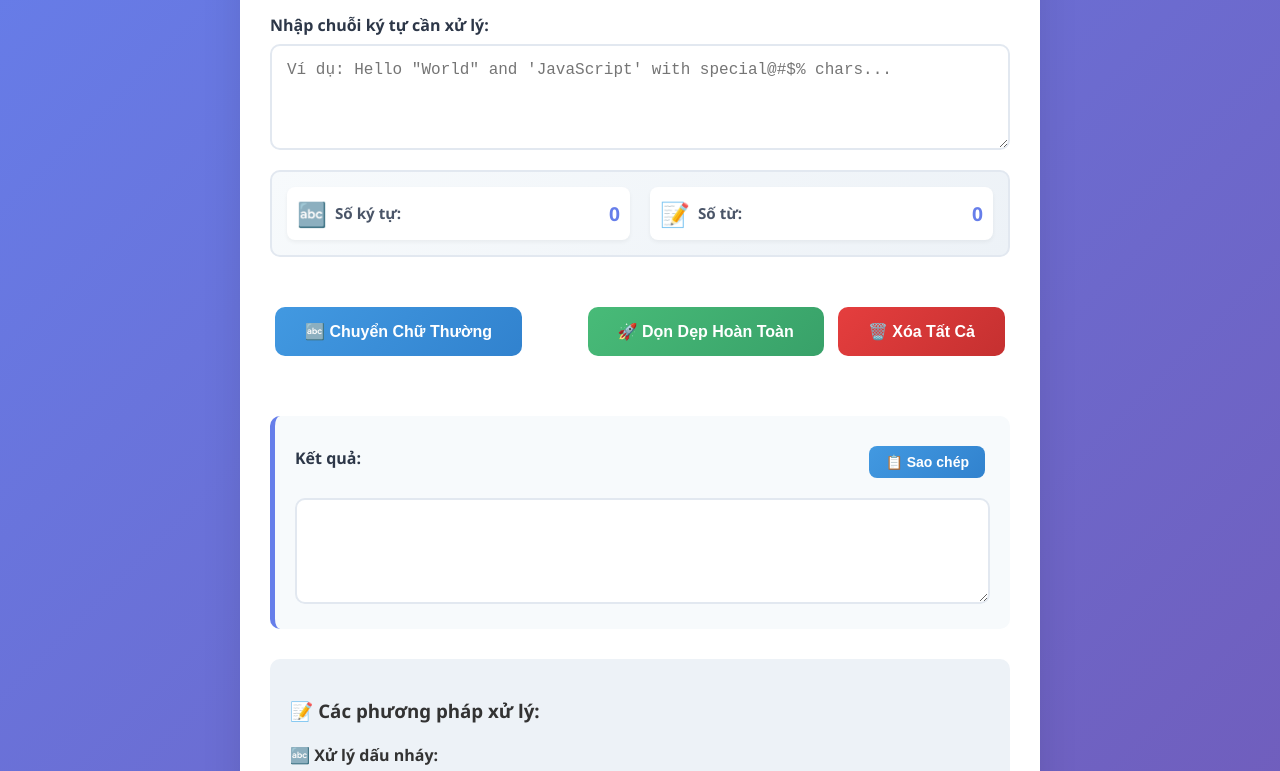
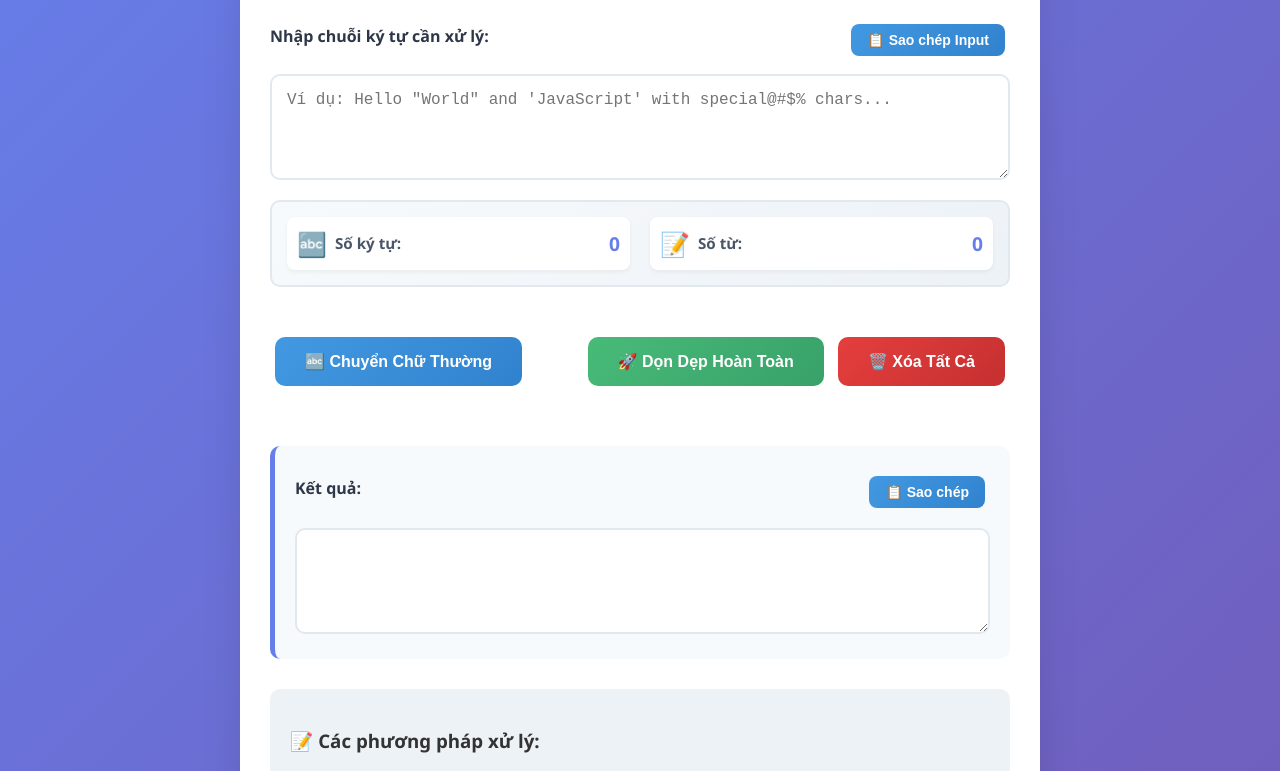
Before and after one commit to tiendatpy/Text-Processor, a plain HTML site: page index.html in a window 1280 px wide. Shown: the part 148-919 px from the top of the page. Drawn offline with Linux system fonts and the light colour scheme.

Commit message:
update copy button

```diff
--- a/index.html
+++ b/index.html
@@ -12,7 +12,12 @@
         <h1>🧹 Xử Lý & Tối Ưu Hóa Chuỗi Ký Tự</h1>
 
         <div class="input-group">
-            <label for="inputText">Nhập chuỗi ký tự cần xử lý:</label>
+            <div class="input-header">
+                <label for="inputText">Nhập chuỗi ký tự cần xử lý:</label>
+                <button id="copyInputButton" class="copy-button" onclick="copyInputToClipboard()">
+                    📋 Sao chép Input
+                </button>
+            </div>
             <textarea id="inputText" rows="4" placeholder='Ví dụ: Hello "World" and \'JavaScript\' with special@#$% chars...'></textarea>
             <div class="stats-container">
                 <div class="stat-item">
--- a/script.js
+++ b/script.js
@@ -133,7 +133,6 @@ function updateStats() {
     const charCount = document.getElementById('charCount');
     const wordCount = document.getElementById('wordCount');
     const inputTextarea = document.getElementById('inputText');
-    const copyButton = document.getElementById('copyButton');
     const statsContainer = document.querySelector('.stats-container');
 
     // Đếm số ký tự
@@ -147,27 +146,17 @@ function updateStats() {
     charCount.textContent = charLength;
     wordCount.textContent = wordLength;
 
-    // Kiểm tra giới hạn 100 ký tự
+    // Kiểm tra giới hạn 100 ký tự (chỉ hiển thị cảnh báo, không disable)
     if (charLength > 100) {
         // Thêm class cảnh báo
         inputTextarea.classList.add('char-limit-exceeded');
         statsContainer.classList.add('warning');
         charCount.classList.add('warning-text');
-
-        // Vô hiệu hóa nút copy
-        copyButton.disabled = true;
-        copyButton.classList.add('disabled');
-        copyButton.title = 'Không thể sao chép khi vượt quá 100 ký tự';
     } else {
         // Xóa class cảnh báo
         inputTextarea.classList.remove('char-limit-exceeded');
         statsContainer.classList.remove('warning');
         charCount.classList.remove('warning-text');
-
-        // Kích hoạt lại nút copy
-        copyButton.disabled = false;
-        copyButton.classList.remove('disabled');
-        copyButton.title = 'Sao chép kết quả';
     }
 }
 
@@ -186,17 +175,62 @@ function displayResult(result) {
     resetCopyButton();
 }
 
+// Hàm sao chép input vào clipboard
+async function copyInputToClipboard() {
+    const inputTextarea = document.getElementById('inputText');
+    const copyInputButton = document.getElementById('copyInputButton');
+
+    if (!inputTextarea.value.trim()) {
+        alert('Không có nội dung để sao chép!');
+        return;
+    }
+
+    try {
+        // Sử dụng Clipboard API hiện đại
+        await navigator.clipboard.writeText(inputTextarea.value);
+
+        // Cập nhật UI để thông báo đã sao chép
+        copyInputButton.innerHTML = '✅ Đã sao chép';
+        copyInputButton.classList.add('copied');
+
+        // Reset sau 2 giây
+        setTimeout(() => {
+            copyInputButton.innerHTML = '📋 Sao chép Input';
+            copyInputButton.classList.remove('copied');
+        }, 2000);
+
+        // Thêm hiệu ứng flash cho textarea
+        inputTextarea.style.backgroundColor = '#c6f6d5';
+        setTimeout(() => {
+            inputTextarea.style.backgroundColor = '#ffffff';
+        }, 500);
+
+    } catch (err) {
+        // Fallback cho trình duyệt cũ
+        try {
+            inputTextarea.select();
+            inputTextarea.setSelectionRange(0, 99999); // Cho mobile
+            document.execCommand('copy');
+
+            copyInputButton.innerHTML = '✅ Đã sao chép';
+            copyInputButton.classList.add('copied');
+
+            setTimeout(() => {
+                copyInputButton.innerHTML = '📋 Sao chép Input';
+                copyInputButton.classList.remove('copied');
+            }, 2000);
+
+        } catch (fallbackErr) {
+            alert('Không thể sao chép tự động. Vui lòng sao chép thủ công!');
+            inputTextarea.select();
+        }
+    }
+}
+
 // Hàm sao chép kết quả vào clipboard
 async function copyToClipboard() {
     const resultTextarea = document.getElementById('resultText');
     const copyButton = document.getElementById('copyButton');
-    const inputText = document.getElementById('inputText').value;
-
-    // Kiểm tra giới hạn ký tự
-    if (inputText.length > 100) {
-        alert('⚠️ Không thể sao chép! Vui lòng nhập tối đa 100 ký tự.');
-        return;
-    }
 
     if (!resultTextarea.value.trim()) {
         alert('Không có nội dung để sao chép!');
--- a/styles.css
+++ b/styles.css
@@ -34,6 +34,13 @@ h1 {
 /* Form Elements */
 .input-group {
     margin-bottom: 20px;
+}
+
+.input-header {
+    display: flex;
+    justify-content: space-between;
+    align-items: center;
+    margin-bottom: 8px;
 }
 
 label {
```
